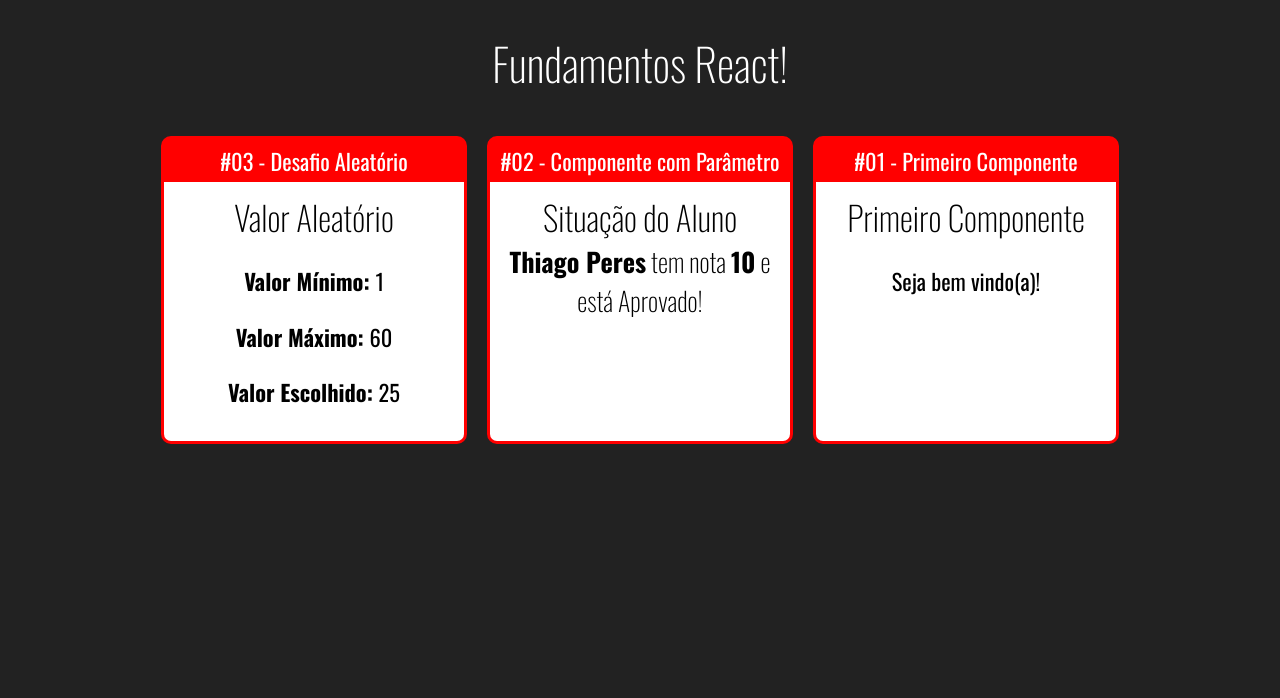
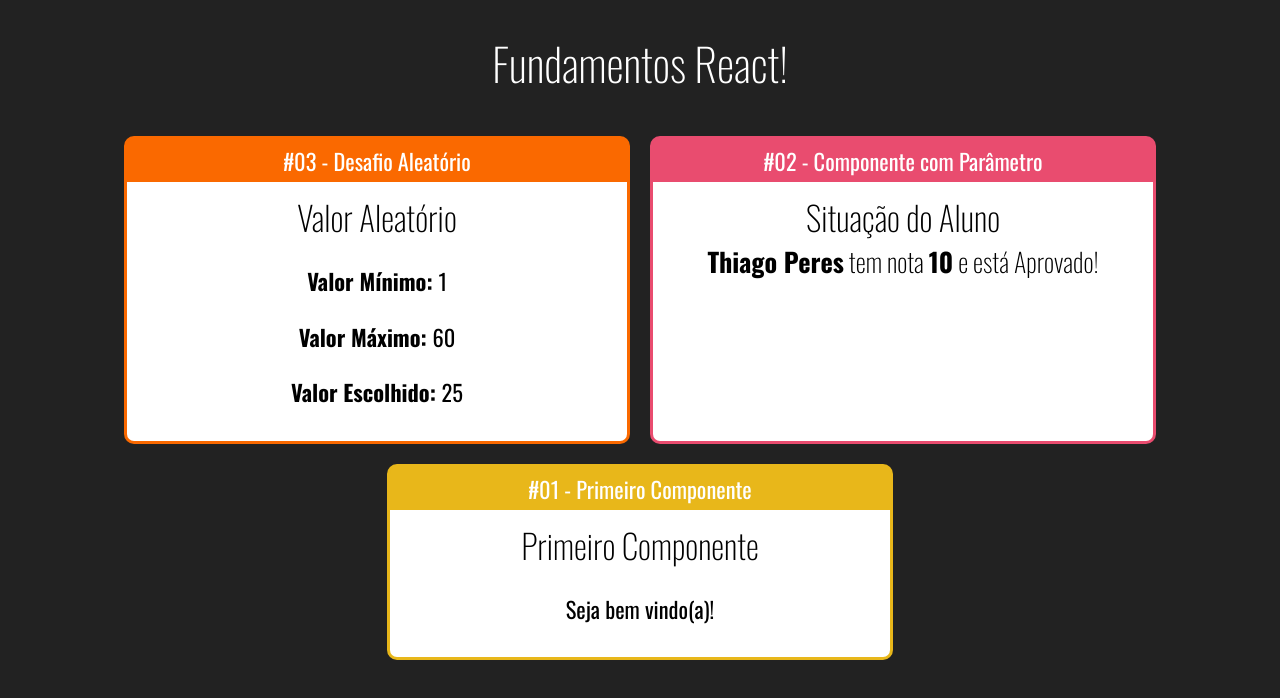
Before and after one commit to thiagoperest/fundamentos-react, a React (Create React App) app: page / in a window 1280 px wide. Shown: the top 698 px of the page. Built offline with nearby package versions, Linux system fonts and the light colour scheme.

Commit message:
Componente Card #03

```diff
--- a/src/App.jsx
+++ b/src/App.jsx
@@ -13,18 +13,18 @@
       <h1>Fundamentos React!</h1>
 
       <div className="Cards">
-        <Card titulo="#03 - Desafio Aleatório">
+        <Card titulo="#03 - Desafio Aleatório" color="#FA6900">
           <Aleatorio min={1} max={60} />
         </Card>
 
-        <Card titulo="#02 - Componente com Parâmetro">
+        <Card titulo="#02 - Componente com Parâmetro" color="#E94C6F">
           <ComParametro
             titulo="Situação do Aluno"
             aluno="Thiago Peres"
             nota={9.3}
           />
         </Card>
-        <Card titulo="#01 - Primeiro Componente">
+        <Card titulo="#01 - Primeiro Componente" color="#E8B71A">
           <Primeiro />
         </Card>
       </div>
--- a/src/components/layout/Card.css
+++ b/src/components/layout/Card.css
@@ -1,14 +1,13 @@
 .Card {
-    background-color: red;
-    border: 3px solid red;
+    border: 3px solid;
     border-radius: 10px;
     overflow: hidden;
     margin: 10px;
 
     display: flex;
     flex-direction: column;
-    max-width: 300px;
-    min-width: 300px;
+    max-width: 500px;
+    min-width: 500px;
 }
 
 .Card .Title {
--- a/src/components/layout/Card.jsx
+++ b/src/components/layout/Card.jsx
@@ -3,12 +3,15 @@
 
 // eslint-disable-next-line import/no-anonymous-default-export
 export default (props) => {
+  const cardStyle = {
+    backgroundColor: props.color || "red",
+    borderColor: props.color || "red",
+  };
+
   return (
-    <div className="Card">
+    <div className="Card" style={cardStyle}>
       <div className="Title">{props.titulo}</div>
-      <div className="Content">
-          {props.children}
-      </div>
+      <div className="Content">{props.children}</div>
     </div>
   );
 };
```
